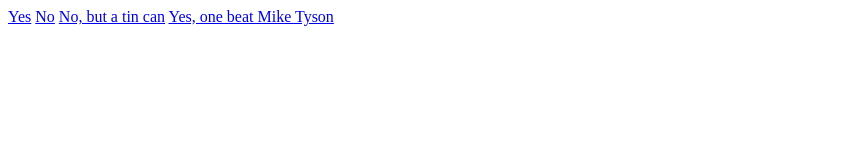
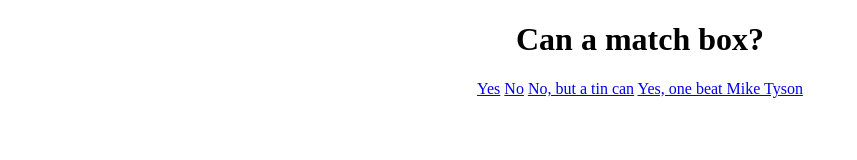
Before and after one commit to Fenneko/Portfolio, a plain HTML site: page projects/the-impossible-quiz/question-2.html in a window 1280 px wide. Shown: the whole page, without its empty margins (0-857 px from the left). Drawn offline with Linux system fonts and the light colour scheme.

Commit message:
added title to question-2

```diff
--- a/projects/the-impossible-quiz/question-2.html
+++ b/projects/the-impossible-quiz/question-2.html
@@ -4,9 +4,12 @@
         <title>Can a match box?</title>
     </head>
     <body>
-        <a href="./index.html">Yes</a>
-        <a href="./index.html">No</a>
-        <a href="./question-3.html">No, but a tin can</a>
-        <a href="./index.html">Yes, one beat Mike Tyson</a>
+        <center>
+            <h1>Can a match box?</h1>
+            <a href="./index.html">Yes</a>
+            <a href="./index.html">No</a>
+            <a href="./question-3.html">No, but a tin can</a>
+            <a href="./index.html">Yes, one beat Mike Tyson</a>
+        </center>
     </body>
 </html>
```
